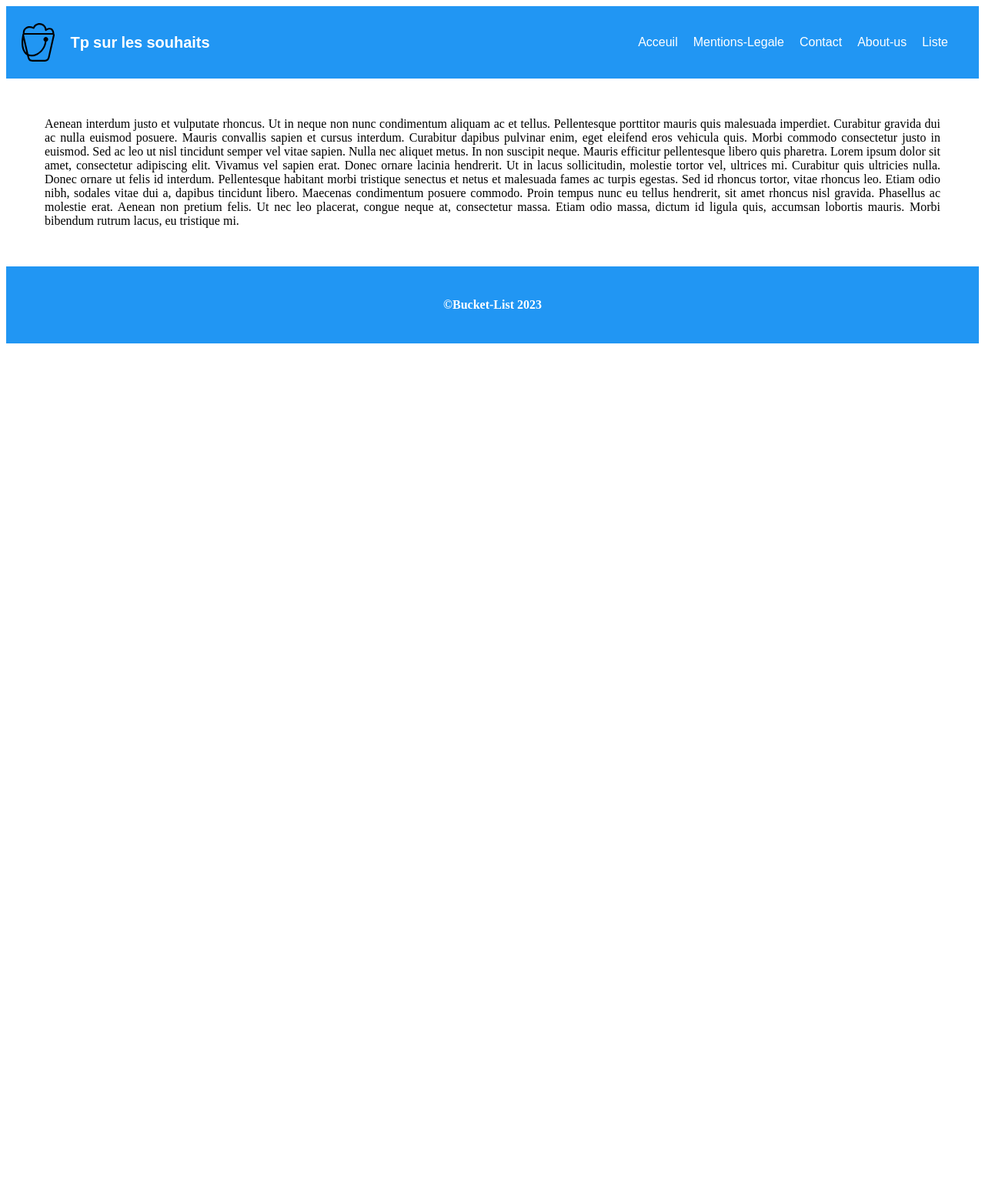
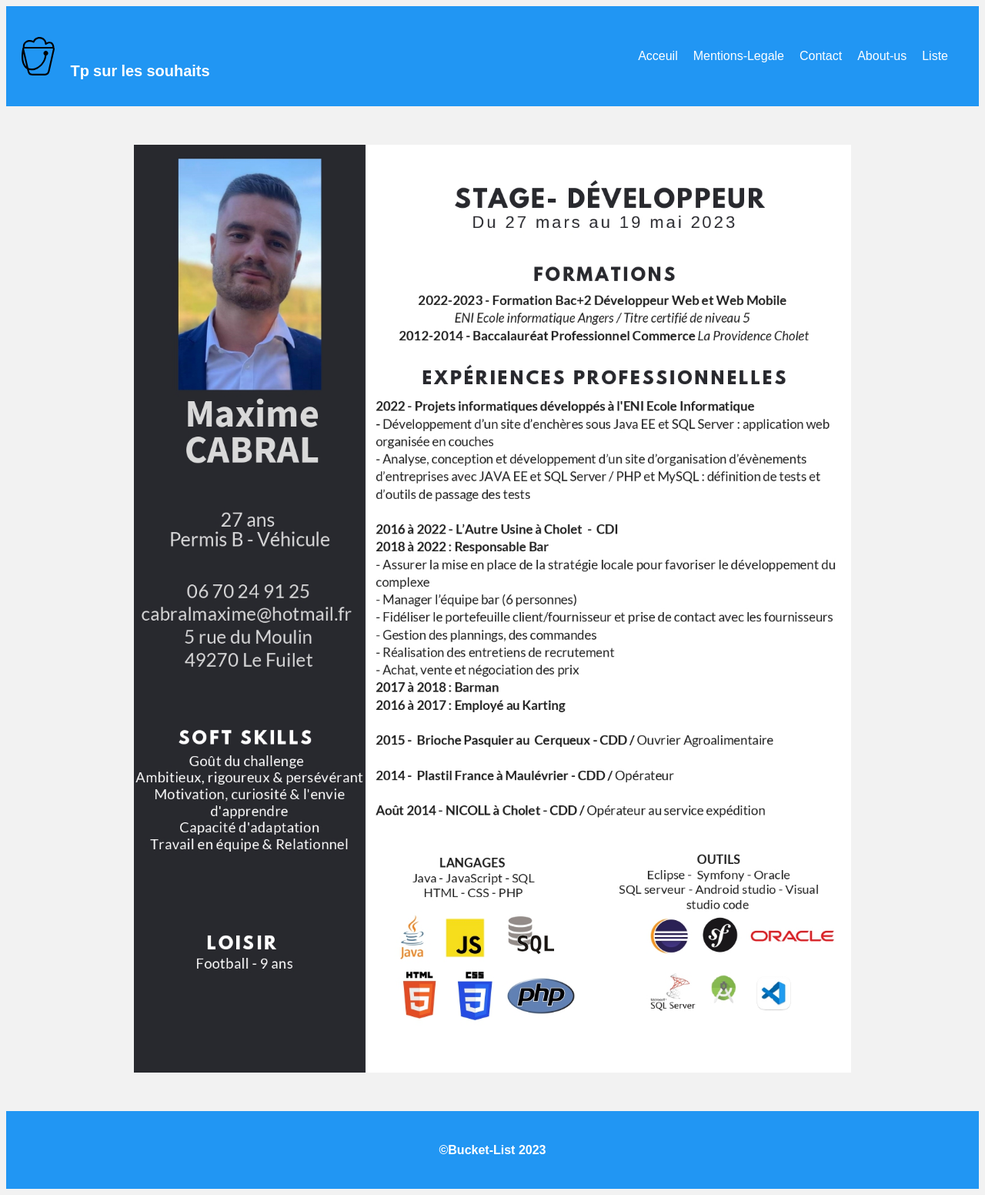
Before and after one commit to MaximeCab/TpSouhait, a Symfony app: template templates/home/aboutUs.html.twig in a window 1280 px wide. Shown: the whole page at 77% size. Before the commit the page ends 446 px from the top, so only its background shows below. Run offline with Twig, Linux system fonts and the light colour scheme; the template is opened without the code that fills it, so the values that code supplies are empty; some libraries are stand-ins or nearby versions.

Commit message:
commit 2

```diff
--- /dev/null
+++ b/public/css/aboutUs.css
@@ -0,0 +1,80 @@
+.cv {
+    width: 80%;
+    margin: 0 auto;
+    display: block;
+    text-align: center;
+}
+
+body {
+    font-family: Arial, sans-serif;
+    background-color: #f2f2f2;
+}
+
+h1 {
+    font-size: 36px;
+    color: #333;
+    margin-top: 50px;
+    text-align: center;
+}
+
+.cv-container {
+    max-width: 800px;
+    margin: 0 auto;
+    padding: 20px;
+    background-color: #fff;
+    border-radius: 10px;
+    box-shadow: 0px 0px 10px #999;
+}
+
+.cv-header {
+    display: flex;
+    justify-content: space-between;
+    align-items: center;
+    margin-bottom: 50px;
+}
+
+.cv-header h2 {
+    font-size: 24px;
+    color: #333;
+    margin: 0;
+}
+
+.cv-header img {
+    width: 100px;
+    height: 100px;
+    border-radius: 50%;
+}
+
+.cv-header p {
+    font-size: 16px;
+    color: #999;
+    margin: 0;
+}
+
+.cv-section {
+    margin-bottom: 50px;
+}
+
+.cv-section h3 {
+    font-size: 18px;
+    color: #333;
+    margin-bottom: 20px;
+}
+
+.cv-section p {
+    font-size: 16px;
+    color: #999;
+    line-height: 1.5;
+}
+
+.cv-section ul {
+    list-style: none;
+    padding: 0;
+    margin: 0;
+}
+
+.cv-section li {
+    font-size: 16px;
+    color: #999;
+    margin-bottom: 10px;
+}
--- a/templates/home/aboutUs.html.twig
+++ b/templates/home/aboutUs.html.twig
@@ -3,10 +3,12 @@
 {% block title %}
 About us !
 {% endblock %}
+{% block Css %}{{ parent ()}}
+    <link rel="stylesheet" href="{{ asset('css/aboutUs.css') }}">
+{% endblock %}
 
 {% block main %}
-    Aenean interdum justo et vulputate rhoncus. Ut in neque non nunc condimentum aliquam ac et tellus. Pellentesque porttitor mauris quis malesuada imperdiet. Curabitur gravida dui ac nulla euismod posuere. Mauris convallis sapien et cursus interdum. Curabitur dapibus pulvinar enim, eget eleifend eros vehicula quis. Morbi commodo consectetur justo in euismod. Sed ac leo ut nisl tincidunt semper vel vitae sapien. Nulla nec aliquet metus. In non suscipit neque. Mauris efficitur pellentesque libero quis pharetra. Lorem ipsum dolor sit amet, consectetur adipiscing elit.
+<img src="{{ asset('img/CABRAL_Maxime_CV_page-0001.jpg') }}" class= "cv"/>
 
-    Vivamus vel sapien erat. Donec ornare lacinia hendrerit. Ut in lacus sollicitudin, molestie tortor vel, ultrices mi. Curabitur quis ultricies nulla. Donec ornare ut felis id interdum. Pellentesque habitant morbi tristique senectus et netus et malesuada fames ac turpis egestas. Sed id rhoncus tortor, vitae rhoncus leo. Etiam odio nibh, sodales vitae dui a, dapibus tincidunt libero. Maecenas condimentum posuere commodo. Proin tempus nunc eu tellus hendrerit, sit amet rhoncus nisl gravida. Phasellus ac molestie erat. Aenean non pretium felis. Ut nec leo placerat, congue neque at, consectetur massa. Etiam odio massa, dictum id ligula quis, accumsan lobortis mauris. Morbi bibendum rutrum lacus, eu tristique mi.
 
 {% endblock %}
```
Also changed, not shown: src/Controller/WishController.php (+11 -2 lines), src/Entity/Wish.php (+18 -0 lines), public/img/CABRAL_Maxime_CV_page-0001.jpg (added).
